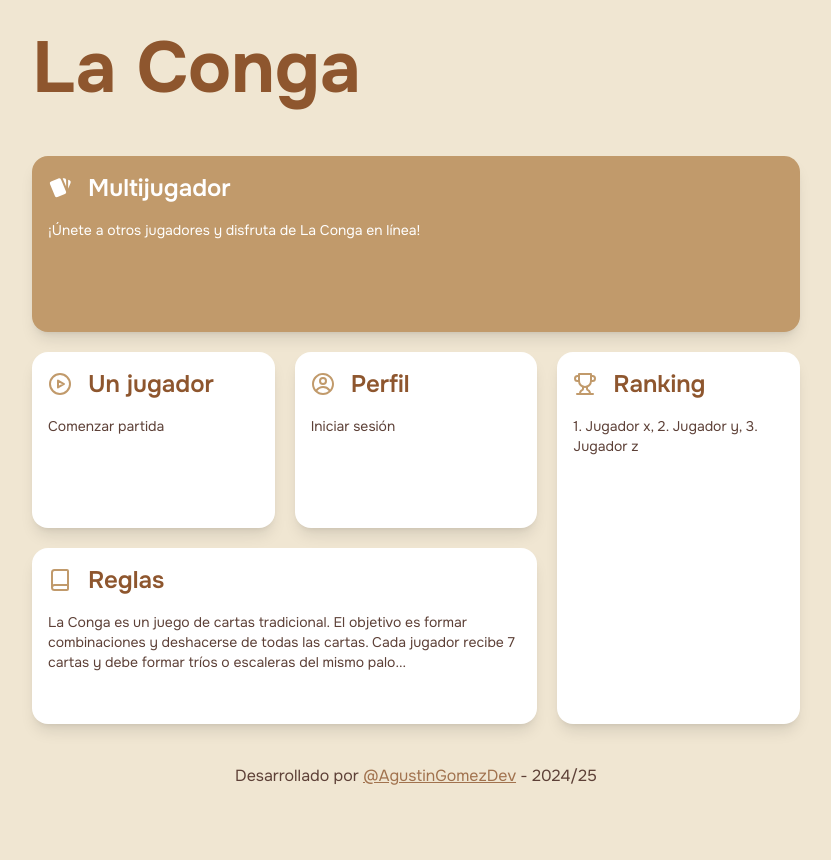
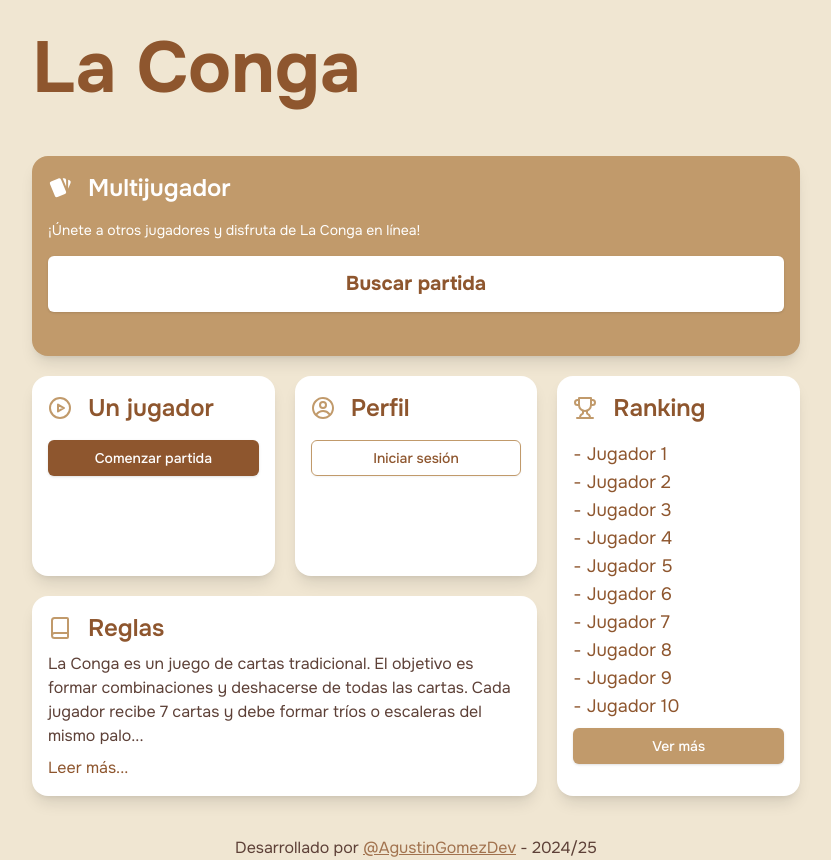
Before and after one commit to AgustinGomezDev/conga, a Next.js app: page / in a window 1280 px wide. Shown: the whole page, without its empty margins (224-1055 px from the left). Before the commit the page ends 800 px from the top, so only its background shows below. Built offline with nearby package versions, Linux system fonts and the light colour scheme.

Commit message:
Add content to the Bento and fix some styles

```diff
--- a/components/Bento.tsx
+++ b/components/Bento.tsx
@@ -5,12 +5,14 @@ import { PlayersIcon } from "@/assets/icons/ui/PlayersIcon"
 import { RankingIcon } from "@/assets/icons/ui/RankingIcon"
 import { RulesIcon } from "@/assets/icons/ui/RulesIcon"
 import { SingleplayerIcon } from "@/assets/icons/ui/SingleplayerIcon"
+import { Button } from "@/components/ui/button"
 
 const CARDS = [
     {
         id: 1,
         title: "Un jugador",
-        description: "Comenzar partida",
+        description: "",
+        html: <Button>Comenzar partida</Button>,
         link: "/partida-solitaria",
         border: false,
         icon: SingleplayerIcon,
@@ -23,7 +25,8 @@ const CARDS = [
     {
         id: 2,
         title: "Perfil",
-        description: "Iniciar sesión",
+        description: "",
+        html: <Button variant="outline">Iniciar sesión</Button>,
         link: "/perfil",
         border: false,
         icon: ProfileIcon,
@@ -42,6 +45,7 @@ const CARDS = [
         id: 4,
         title: "Multijugador",
         description: "¡Únete a otros jugadores y disfruta de La Conga en línea!",
+        html: <Button className="bg-white text-foreground hover:text-white font-bold text-xl h-14 w-full">Buscar partida</Button>,
         link: "/partida/",
         modal: true,
         border: true,
@@ -53,7 +57,23 @@ const CARDS = [
     {
         id: 5,
         title: "Ranking",
-        description: "1. Jugador x, 2. Jugador y, 3. Jugador z",
+        description: "",
+        html:
+            <>
+                <ul className="text-lg">
+                    <li>- Jugador 1</li>
+                    <li>- Jugador 2</li>
+                    <li>- Jugador 3</li>
+                    <li>- Jugador 4</li>
+                    <li>- Jugador 5</li>
+                    <li>- Jugador 6</li>
+                    <li>- Jugador 7</li>
+                    <li>- Jugador 8</li>
+                    <li>- Jugador 9</li>
+                    <li>- Jugador 10</li>
+                </ul>
+                <Button className="bg-accent">Ver más</Button>
+            </>,
         link: "/ranking",
         border: false,
         icon: RankingIcon,
@@ -66,6 +86,7 @@ const CARDS = [
         id: 6,
         title: "Reglas",
         description: "La Conga es un juego de cartas tradicional. El objetivo es formar combinaciones y deshacerse de todas las cartas. Cada jugador recibe 7 cartas y debe formar tríos o escaleras del mismo palo...",
+        html: <p className="hover:text-foregroundSecondary transition-colors">Leer más...</p>,
         link: "/reglas",
         border: false,
         icon: RulesIcon,
@@ -84,7 +105,7 @@ const Bento = () => {
                     <Link
                         href={card.link}
                         key={card.id}
-                        className={`rounded-2xl shadow-lg min-h-44 p-4 bg-card hover:scale-105 transition-transform`}
+                        className={`rounded-2xl shadow-lg min-h-44 p-4 bg-card transition-transform`}
                         style={{
                             gridColumnStart: card.colStart,
                             gridColumnEnd: card.colEnd,
@@ -92,12 +113,13 @@ const Bento = () => {
                             gridRowEnd: card.rowEnd,
                         }}
                     >
-                        <div className="flex flex-col gap-4">
+                        <div className="flex flex-col gap-2">
                             <div className="flex gap-4 items-center">
                                 {card.icon && <card.icon className="size-6 text-accent" />}
                                 <span className="text-2xl font-semibold">{card.title}</span>
                             </div>
-                            <p className="text-sm text-foregroundSecondary">{card.description}</p>
+                            <p className="text-foregroundSecondary">{card.description}</p>
+                            {card.html && card.html}
                         </div>
                     </Link>
                     :
@@ -106,6 +128,7 @@ const Bento = () => {
                         id={card.id}
                         title={card.title}
                         description={card.description}
+                        html={card.html}
                         link={card.link}
                         border={card.border}
                         colStart={card.colStart}
--- a/components/MultiplayerCard.tsx
+++ b/components/MultiplayerCard.tsx
@@ -1,6 +1,6 @@
 'use client';
 
-import React from "react";
+import React, { ReactElement } from "react";
 import {
     Dialog,
     DialogContent,
@@ -17,6 +17,7 @@ type MultiplayerCardProps = {
     id: number;
     title: string;
     description: string;
+    html: ReactElement;
     link: string;
     border: boolean;
     colStart: number;
@@ -39,14 +40,15 @@ const MultiplayerCard: React.FC<MultiplayerCardProps> = (card) => {
         >
             <Dialog>
                 <DialogTrigger>
-                    <div className=" absolute top-0 w-full h-full">
-                        <div className="flex flex-col justify-center items-start py-4">
-                            <div className="text-white flex flex-col gap-4 ">
+                    <div className="absolute top-0 w-full h-full">
+                        <div className="flex flex-col justify-center items-start py-4 pr-8 w-full">
+                            <div className="text-white items-start flex flex-col gap-4 w-full">
                                 <div className="flex items-center gap-4">
                                     <MultiplayerIcon className="size-6" />
                                     <span className="text-2xl font-semibold">{card.title}</span>
                                 </div>
                                 <p className="text-sm">{card.description}</p>
+                                {card.html && card.html}
                             </div>
                         </div>
                     </div>
--- a/components/ui/button.tsx
+++ b/components/ui/button.tsx
@@ -14,7 +14,7 @@ const buttonVariants = cva(
         destructive:
           "bg-destructive text-destructive-foreground shadow-sm hover:bg-destructive/90",
         outline:
-          "border border-input bg-background shadow-sm hover:bg-accent hover:text-accent-foreground",
+          "border border-accent bg-transparent shadow-sm hover:bg-accent hover:text-foregroundSecondary",
         secondary:
           "bg-secondary text-secondary-foreground shadow-sm hover:bg-secondary/80",
         ghost: "hover:bg-accent hover:text-accent-foreground",
```
